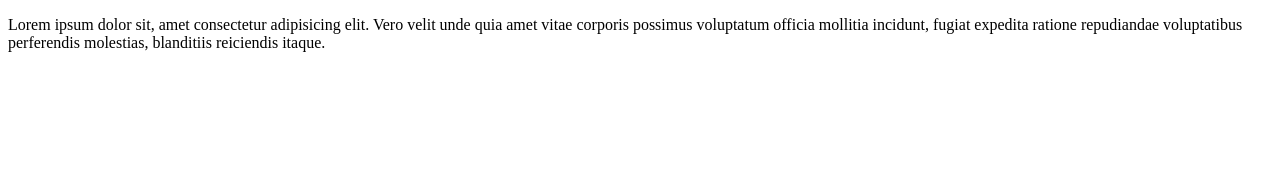
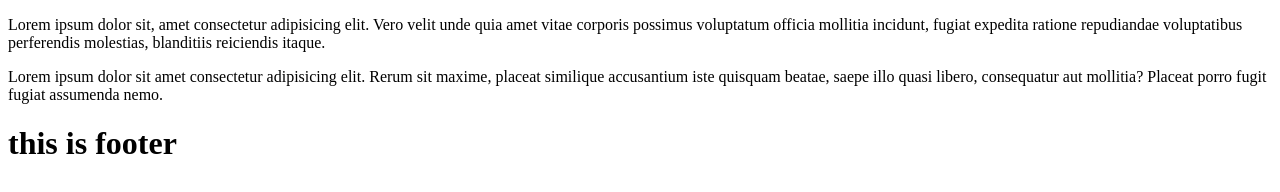
Before and after one commit to shujaathussainwahid-droid/practice, a plain HTML site: page index.html in a window 1280 px wide. Drawn offline with Linux system fonts and the light colour scheme.

Commit message:
to be continued

```diff
--- a/index.html
+++ b/index.html
@@ -7,5 +7,15 @@
 </head>
 <body>
     <p>Lorem ipsum dolor sit, amet consectetur adipisicing elit. Vero velit unde quia amet vitae corporis possimus voluptatum officia mollitia incidunt, fugiat expedita ratione repudiandae voluptatibus perferendis molestias, blanditiis reiciendis itaque.</p>
+    <p>Lorem ipsum dolor sit amet consectetur adipisicing elit. Rerum sit maxime, placeat similique accusantium iste quisquam beatae, saepe illo quasi libero, consequatur aut mollitia? Placeat porro fugit fugiat assumenda nemo.</p>
+
+
+<footer>
+    <h1>this is footer</h1>
+</footer>
+
+
+
+
 </body>
 </html>
```
